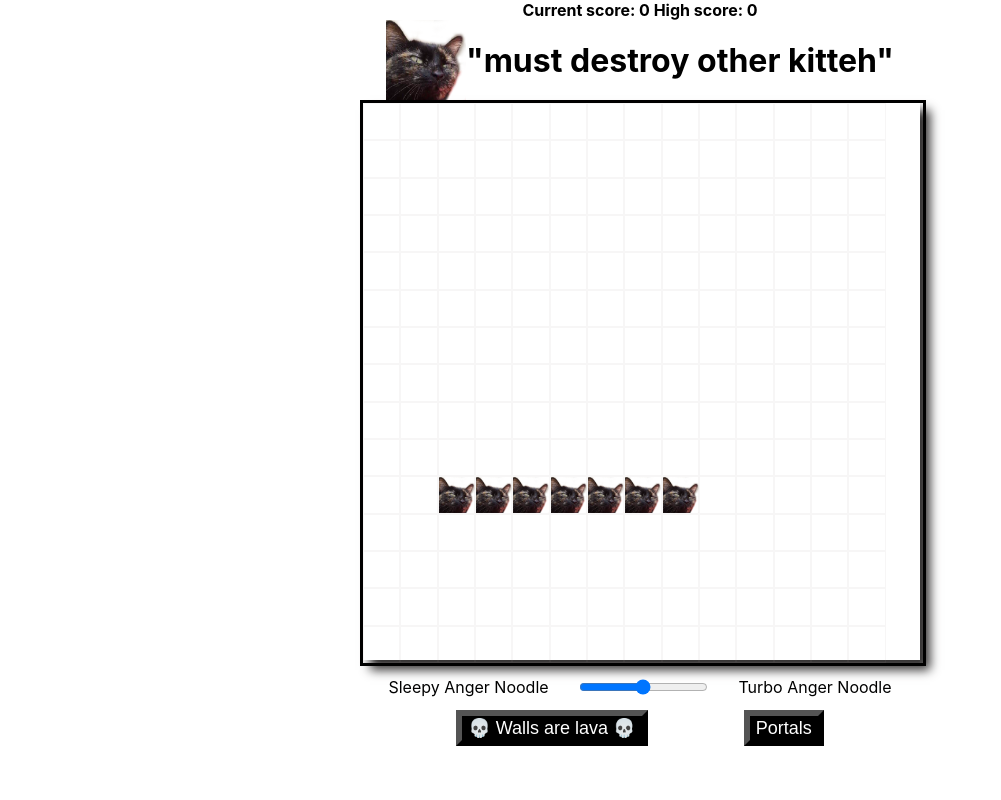
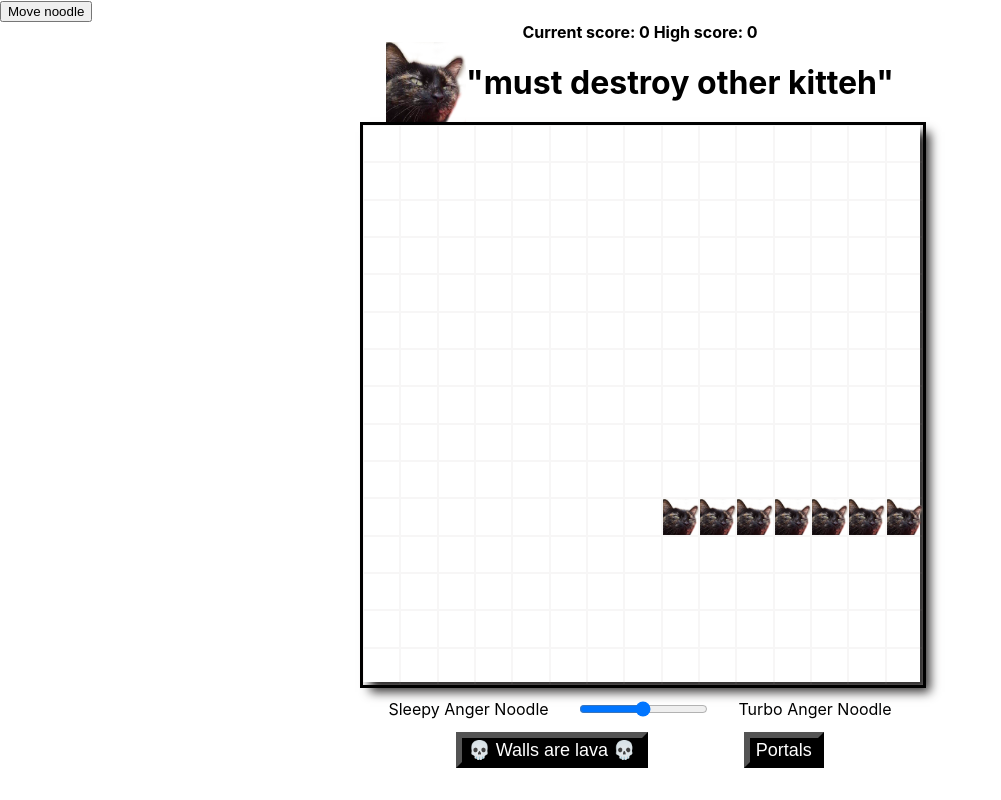
Before and after one commit to michaelmeidenbauer/reactarcade, a React (Create React App) app: page /angerNoodle in a window 1280 px wide. Shown: the whole page, without its empty margins (0-1001 px from the left). Built offline with nearby package versions, Linux system fonts and the light colour scheme.

Commit message:
marginal progress

```diff
--- /dev/null
+++ b/src/components/AngerNoodle/helperFunctions/movement.js
@@ -0,0 +1,41 @@
+export const changeDirection = (headPosition, direction) => {
+    const [headX, headY] = headPosition;
+    let newHeadPosition;
+    const boundary = 15;
+    switch (direction) {
+      case "up":
+        return newHeadPosition = headX != 0 ? [headX - 1, headY] : [boundary, headY];
+      case "down":
+        return newHeadPosition = headX != boundary ? [headX + 1, headY] : [0, headY];
+      case "left":
+        return newHeadPosition = headY != 0 ? [headX, headY - 1] : [headX, boundary];
+      case "right":
+        return newHeadPosition = headY != boundary ? [headX, headY + 1] : [headX, 0];
+      default:
+        break;
+    }
+  }
+
+//   export const move = (shouldDeleteTail, ) => {
+//     if (shouldDeleteTail) {
+//       this.removeTail();
+//     } else {
+//       shouldDeleteTail = true;
+//     }
+//     let newHeadPosition;
+//     const [headPositionY, headPositionX] = [snake.length - 1];
+//     const headCell = board[headPositionY][headPositionX];
+//     if (headCell.hasClass('portal')){
+//       //get the coords of the other portal and feed them into changeDirection
+//       newHeadPosition = headCell.hasClass('orange') ? this.gameState.portal.blue : this.gameState.portal.orange;
+//       $('.cell').removeClass('portal');
+//       this.gameState.portal.isOpen = false;
+//     } else {
+//       newHeadPosition = this.changeDirection(this.gameState.head);
+//     }
+//     // console.log(`head: ${head}, next: ${newHeadPosition}`);
+//     this.checkNextMove(newHeadPosition);
+//     this.gameState.snake.push(newHeadPosition);
+//     this.gameState.head = newHeadPosition;
+//     this.renderSnake();
+//   }
--- a/src/components/angerNoodle/AngerNoodle.js
+++ b/src/components/angerNoodle/AngerNoodle.js
@@ -4,6 +4,7 @@ import MessageBox from './MessageBox';
 import Score from './Score';
 import DifficultyControls from './DifficultyControls';
 import './AngerNoodle.css';
+import { changeDirection} from './helperFunctions/movement';
 
 import {
     BrowserRouter as Router,
@@ -13,18 +14,21 @@ import {
 } from 'react-router-dom';
 import { render } from '@testing-library/react';
 const AngerNoodle = () => {
+    console.log(changeDirection);
+    const defaultBoard = createDefaultBoard();
     const [portalsAllowed, updatePortalsAllowed] = useState(false);
     const [wallsAreLava, updateWallsAreLava] = useState(false);
-    const [tickRate, updateTickRate] = useState(100);
+    const [tickRate, updateTickRate] = useState(700);
     const [currentScore, updateScore] = useState(0);
     const [highScore, updateHighScore] = useState(0);
     const [direction, updateDirection] = useState('right');
+    const [board, updateBoard] = useState(defaultBoard);
 
-    const createDefaultBoard = () => {
+    function createDefaultBoard() {
         const returnArray = [];
         while (returnArray.length < 15) {
             const rowItem = [];
-            for (let i = 1; i < 15; i++) {
+            for (let i = 0; i < 15; i++) {
                 rowItem.push({
                     classString: 'cell'
                 })
@@ -33,21 +37,32 @@ const AngerNoodle = () => {
         }
         return returnArray;
     };
-    const [board, updateBoard] = useState(createDefaultBoard());
     function renderSnake() {
-        console.log(snake);
-        const boardCopy = [...board];
-        console.log(boardCopy);
+        // console.log(snake);
+        const boardCopy = createDefaultBoard();
+        // console.log(boardCopy);
         snake.forEach(bodySegment => {
             const [row, column] = bodySegment;
-            console.log('row: ', row, "column ", column);
-            console.log("current row: ", boardCopy[row]);
+            // console.log('row: ', row, "column ", column);
+            // console.log("current row: ", boardCopy[row]);
             const currentSegment = boardCopy[row][column];
             // console.log(currentSegment);
             currentSegment.classString = `cell segment ${direction}`;
         });
         updateBoard(boardCopy);
-        console.log(boardCopy);
+        // console.log(boardCopy);
+    }
+    function updateSnakePosition() {
+        const snakeCopy = [...snake];
+        const head = snakeCopy[snakeCopy.length - 1];
+        const [headY, headX] = head;
+        console.log('head x ', headX, 'heady ', headY);
+        if (headX < 14) {
+            snakeCopy.splice(0, 1);
+            snakeCopy.push([headY, headX + 1]);
+            console.log('snake copy ', snakeCopy);
+            updateSnake(snakeCopy);
+        }
     }
     const [snake, updateSnake] = useState([
         [10, 2],
@@ -60,8 +75,10 @@ const AngerNoodle = () => {
     ]);
     useEffect(() => {
         renderSnake();
+        setInterval(() => {
+            updateSnakePosition();
+        }, tickRate);
     }, [snake]);
-
 
     // useEffect(() => {
     //     console.log(board);
@@ -69,6 +86,11 @@ const AngerNoodle = () => {
 
     return (
         <div className="arcade-cabinet">
+           <button onClick={() => {
+               updateSnakePosition();
+           }}>
+               Move noodle
+           </button>
             <Score
                 currentScore={currentScore}
                 highScore={highScore}
```
